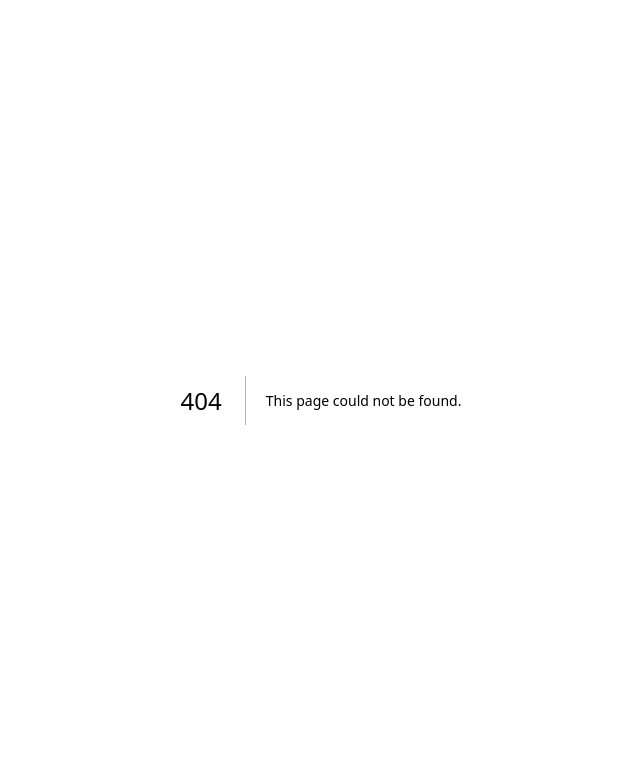
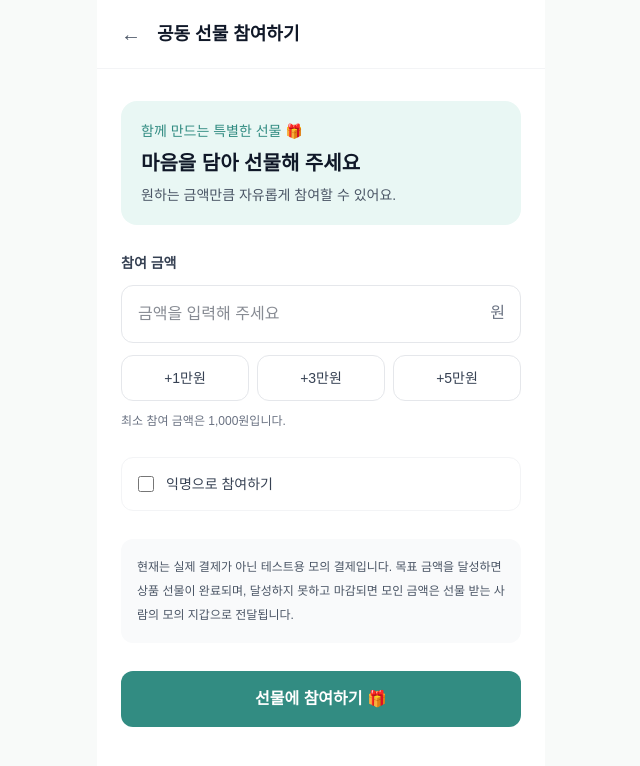
Before and after one commit to piwoori/Gift-Together, a Next.js app in the folder frontend/: page /fundings/1/contribute in a window 1280 px wide. Before the commit this address had no page. Shown: the top 766 px of the page, without its empty margins (319-959 px from the left). Built offline with nearby package versions, Linux system fonts and the light colour scheme.

Commit message:
feat: implement funding contribution page

```diff
--- /dev/null
+++ b/frontend/app/fundings/[fundingId]/contribute/page.tsx
@@ -0,0 +1,181 @@
+"use client";
+
+import Link from "next/link";
+import { useParams, useRouter } from "next/navigation";
+import { useState } from "react";
+
+export default function ContributePage() {
+    const params = useParams<{ fundingId: string }>();
+    const router = useRouter();
+    const fundingId = params.fundingId;
+
+    const [amount, setAmount] = useState("");
+    const [anonymous, setAnonymous] = useState(false);
+    const [loading, setLoading] = useState(false);
+    const [error, setError] = useState("");
+
+    async function handleSubmit(e: React.FormEvent<HTMLFormElement>) {
+        e.preventDefault();
+
+        const contributionAmount = Number(amount);
+
+        if (
+            !Number.isSafeInteger(contributionAmount) ||
+            contributionAmount < 1000
+        ) {
+            setError("최소 1,000원 이상 입력해 주세요.");
+            return;
+        }
+
+        setLoading(true);
+        setError("");
+
+        try {
+            const response = await fetch(
+                `/api/fundings/${fundingId}/contributions`,
+                {
+                    method: "POST",
+                    headers: {
+                        "Content-Type": "application/json",
+                        "X-USER-ID": "1",
+                    },
+                    body: JSON.stringify({
+                        amount: contributionAmount,
+                        anonymous,
+                        simulatePaymentFailure: false,
+                    }),
+                }
+            );
+
+            if (!response.ok) {
+                const errorData = await response.json().catch(() => null);
+
+                throw new Error(
+                    errorData?.message ?? "펀딩 참여에 실패했습니다."
+                );
+            }
+
+            router.push(`/fundings/${fundingId}`);
+            router.refresh();
+        } catch (err) {
+            setError(
+                err instanceof Error
+                    ? err.message
+                    : "잠시 후 다시 시도해 주세요."
+            );
+        } finally {
+            setLoading(false);
+        }
+    }
+
+    return (
+        <main className="min-h-screen bg-[#f8faf9]">
+            <div className="mx-auto min-h-screen max-w-md bg-white">
+                <header className="flex items-center gap-4 border-b border-gray-100 px-6 py-5">
+                    <Link
+                        href={`/fundings/${fundingId}`}
+                        className="text-xl text-gray-600"
+                    >
+                        ←
+                    </Link>
+                    <h1 className="text-lg font-bold text-gray-900">
+                        공동 선물 참여하기
+                    </h1>
+                </header>
+
+                <form
+                    onSubmit={handleSubmit}
+                    className="space-y-7 px-6 py-8"
+                >
+                    <div className="rounded-2xl bg-[#e9f7f4] p-5">
+                        <p className="text-sm text-[#328c82]">
+                            함께 만드는 특별한 선물 🎁
+                        </p>
+                        <h2 className="mt-2 text-xl font-bold text-gray-900">
+                            마음을 담아 선물해 주세요
+                        </h2>
+                        <p className="mt-2 text-sm text-gray-600">
+                            원하는 금액만큼 자유롭게 참여할 수 있어요.
+                        </p>
+                    </div>
+
+                    <div>
+                        <label
+                            htmlFor="amount"
+                            className="mb-3 block text-sm font-semibold text-gray-700"
+                        >
+                            참여 금액
+                        </label>
+
+                        <div className="relative">
+                            <input
+                                id="amount"
+                                type="number"
+                                min="1000"
+                                step="1000"
+                                required
+                                value={amount}
+                                onChange={(e) => setAmount(e.target.value)}
+                                placeholder="금액을 입력해 주세요"
+                                className="w-full rounded-xl border border-gray-200 p-4 pr-12 text-gray-900"
+                            />
+                            <span className="absolute right-4 top-4 text-gray-500">
+                원
+              </span>
+                        </div>
+
+                        <div className="mt-3 flex gap-2">
+                            {[10000, 30000, 50000].map((value) => (
+                                <button
+                                    key={value}
+                                    type="button"
+                                    onClick={() => setAmount(String(value))}
+                                    className="flex-1 rounded-xl border border-gray-200 py-3 text-sm font-medium text-gray-700"
+                                >
+                                    +{(value / 10000).toLocaleString()}만원
+                                </button>
+                            ))}
+                        </div>
+
+                        <p className="mt-3 text-xs text-gray-500">
+                            최소 참여 금액은 1,000원입니다.
+                        </p>
+                    </div>
+
+                    <label className="flex items-center gap-3 rounded-xl border border-gray-100 p-4">
+                        <input
+                            type="checkbox"
+                            checked={anonymous}
+                            onChange={(e) => setAnonymous(e.target.checked)}
+                            className="h-4 w-4 accent-[#328c82]"
+                        />
+                        <span className="text-sm text-gray-700">
+              익명으로 참여하기
+            </span>
+                    </label>
+
+                    <div className="rounded-xl bg-gray-50 p-4 text-xs leading-6 text-gray-600">
+                        현재는 실제 결제가 아닌 테스트용 모의 결제입니다.
+                        목표 금액을 달성하면 상품 선물이 완료되며,
+                        달성하지 못하고 마감되면 모인 금액은
+                        선물 받는 사람의 모의 지갑으로 전달됩니다.
+                    </div>
+
+                    {error && (
+                        <p role="alert" className="text-sm text-red-600">
+                            {error}
+                        </p>
+                    )}
+
+                    <button
+                        type="submit"
+                        disabled={loading}
+                        className="w-full rounded-xl bg-[#328c82] py-4 font-semibold text-white disabled:opacity-50"
+                    >
+                        {loading ? "참여 처리 중..." : "선물에 참여하기 🎁"}
+                    </button>
+                </form>
+            </div>
+        </main>
+    );
+}
```
